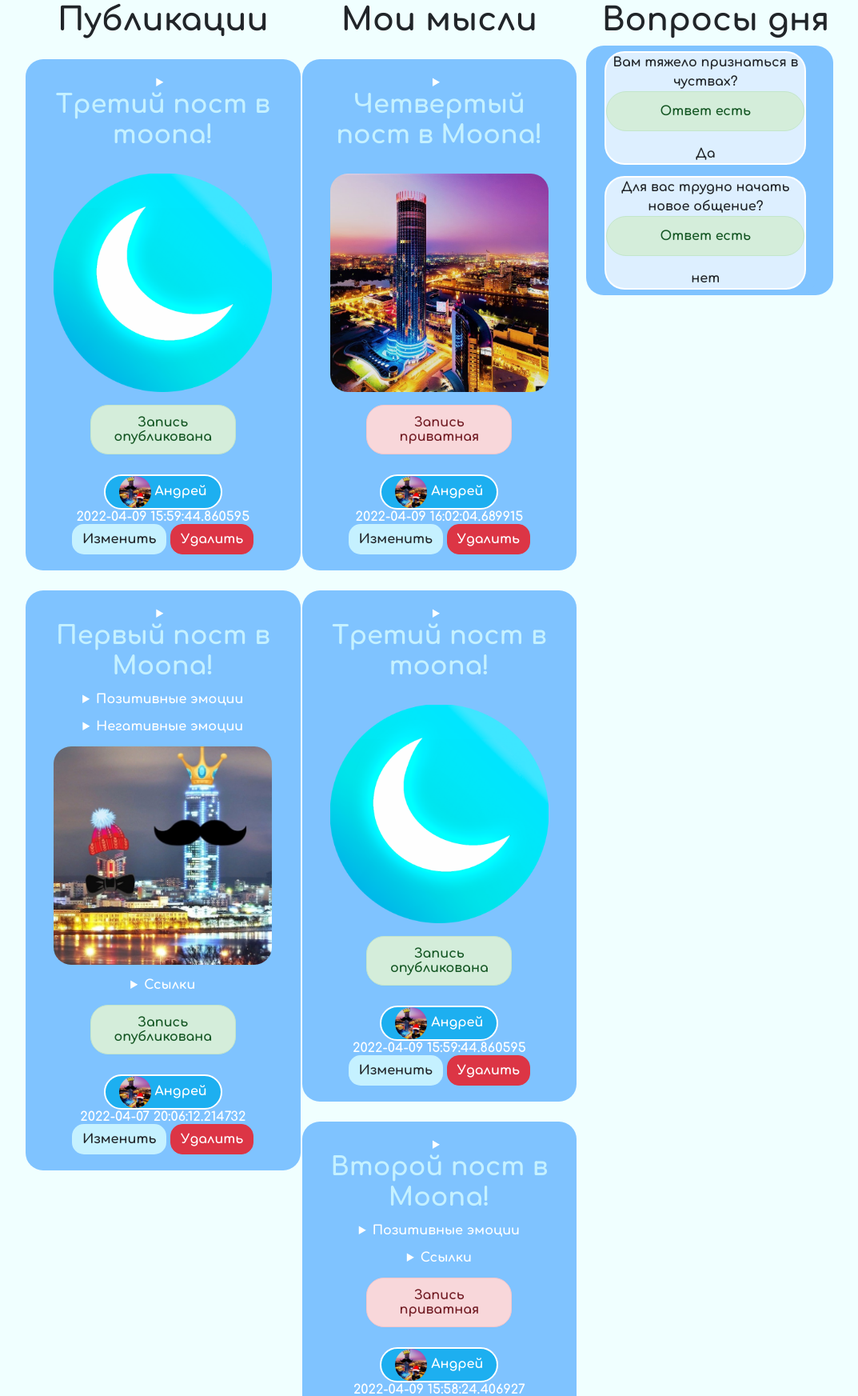
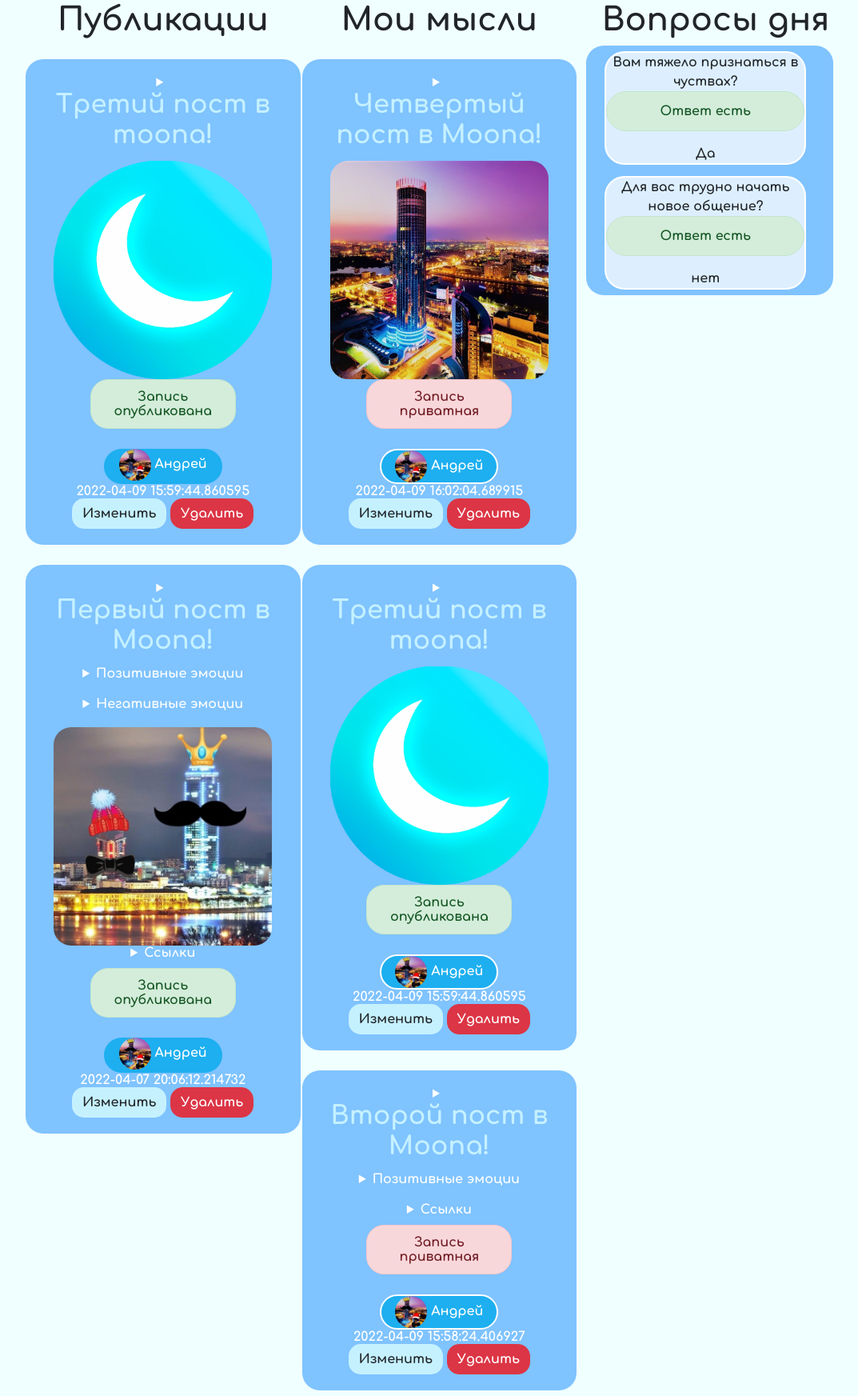
Before and after one commit to AndreiDuvakin/MoonaProjectDevelopment, a Flask app: page /diary in a window 1280 px wide. Shown: the part 179-1924 px from the top of the page at 80% size, without its empty margins (33-1106 px from the left). Run offline with Flask 2, Linux system fonts and the light colour scheme; a user stored in the database is signed in; data comes from the database, SQL or seed files in the repository; both versions use the stored data as it was after the commit; some libraries are stand-ins or nearby versions.

Commit message:
правки в верстке, добавлена страница "О нас"

```diff
--- a/main.py
+++ b/main.py
@@ -418,15 +418,6 @@ def recovery():
         if finish.validate_on_submit():
             db_sess = db_session.create_session()
             user = db_sess.query(User).filter(User.email == user_email).first()
-            # user2 = User(
-            #     name=user.name,
-            #     surname=user.surname,
-            #     login=user.login,
-            #     age=user.age,
-            #     about=user.about,
-            #     email=user_email,
-            #     photo=user.photo,
-            #     role='user')
             user.set_password(finish.password.data)
             user2 = session.merge(user)
             session.add(user2)
@@ -436,6 +427,11 @@ def recovery():
     return render_template('recovery.html', title='Восстановление пароля', form=form, message='', s='1')
 
 
+@app.route('/about_us')
+def about():
+    return render_template('about.html', title='О нас')
+
+
 def main():
     db_session.global_init("db/moona_data.db")
     app.run()
--- a/static/css/diary.css
+++ b/static/css/diary.css
@@ -8,11 +8,35 @@ height: 55%;
     -webkit-border-radius:22px;
     -moz-border-radius: 22px;
     border-radius: 22px;
-border:2px solid #FFFFFF;
+    border:2px solid #ffffff;
     margin-top: 20px;
 }
 .bad_centre {
     text-align: center;
+}
+summary {
+    margin-bottom: 10px;
+}
+.pos_emot {
+    margin-bottom: 10px;
+}
+.nig_emot {
+    margin-bottom: 10px;
+}
+.my_author {
+    width:148px;
+    height:44px;
+    left:255px;
+    -webkit-border-radius: 22px;
+    -moz-border-radius: 22px;
+    border-radius: 22px;
+    border:2px;
+    solid #ffffff;
+    background-color:#1daff0;
+    top: 98px;
+}
+.emot {
+    margin-bottom: 30px;
 }
 #image {
     width: 70%;
@@ -91,7 +115,7 @@ margin-left: 10px;
 }
 .is_ans {
     background-color:#ddefff;
-border:2px solid #FFFFFF;
+    border:2px solid #ffffff;
     border-radius: 25px;
 }
 .emot_block {
--- /dev/null
+++ b/templates/about.html
@@ -0,0 +1,6 @@
+<link rel="stylesheet" href="../static/css/about.css">
+{% extends "base.html" %}
+
+{% block content %}
+
+{% endblock %}
--- a/templates/base.html
+++ b/templates/base.html
@@ -34,7 +34,7 @@
             </a>
         </ul>
         <ul class="navbar-nav">
-            <a class="navbar-brand" href="/about">
+            <a class="navbar-brand" href="/about_us">
                 <h2 style="color:#56a3ff">О нас</h2>
             </a>
         </ul>
--- a/templates/diary.html
+++ b/templates/diary.html
@@ -31,13 +31,11 @@
                         <summary class="emot_block">
                             <strong class="emot_block">Позитивные эмоции</strong>
                         </summary>
-                        <p></p>
                         {% for item2 in emotion_pub[loop.index0]['pos_emot'] %}
                         <strong class="alert alert-success" role="alert" style="border-radius: 22px;">{{item2}}</strong>
                         {% endfor %}
                     </details>
                 </div>
-                <p></p>
                 {% endif %}
                 {% if emotion_pub[loop.index0]['nig_emot'] != None %}
                 <div class="nig_emot">
@@ -51,31 +49,25 @@
                         {% endfor %}
                     </details>
                 </div>
-                <p></p>
                 {% endif %}
                 {% if item.photo != None %}
-                <p></p>
                 <div class="photo">
                     <img width="90%" src="{{ item.photo }}"
                          style="border-radius: 22px;">
                 </div>
-                <p></p>
                 {% endif %}
                 {% if emotion_pub[loop.index0]['link'] != None %}
                 <details>
                     <summary class="emot_block">
                         <strong class="emot_block">Ссылки</strong>
                     </summary>
-                    <p></p>
                     {% for item2 in emotion_pub[loop.index0]['link'] %}
                     <div class="link">
                         <a class="alert alert-light" role="alert" href="{{ item2 }}" style="border-radius: 22px;">Ссылка
                             {{ loop.index }}</a>
                     </div>
-                    <p></p>
                     {% endfor %}
                 </details>
-                <p></p>
                 {% endif %}
                 {% if item.public == 1 or item.public == 'True' %}
                 <div style="border-radius: 22px;" class="alert alert-success pub" role="alert">Запись
@@ -86,9 +78,7 @@
                     приватная
                 </div>
                 {% endif %}
-                <div class="my_author" style="style=position:absolute; width:148px; height:44px; left:255px; -webkit-border-radius:
-             22px;-moz-border-radius: 22px;border-radius: 22px; border:2px solid #FFFFFF; background-color:#1daff0; top:
-             98px;"><img src="../{{ current_user.photo }}" width="40" height="40" style="border-radius: 22px">
+                <div class="my_author"><img src="../{{ current_user.photo }}" width="40" height="40" style="border-radius: 22px">
                     <strong style="color: #ffffff">{{ current_user.name }}</strong>
                 </div>
                 <strong style="color:#ffffff">{{item.date}}</strong>
@@ -130,13 +120,13 @@
                         <summary class="emot_block">
                             <strong class="emot_block">Позитивные эмоции</strong>
                         </summary>
-                        <p></p>
-                        {% for item2 in emotion[loop.index0]['pos_emot'] %}
-                        <strong class="alert alert-success" role="alert" style="border-radius: 22px;">{{item2}}</strong>
-                        {% endfor %}
+                            <ul style="list-style-type: none">
+                            {% for item2 in emotion[loop.index0]['pos_emot'] %}
+                            <li><div class="emot"><strong class="alert alert-success" role="alert" style="border-radius: 22px;">{{item2}}</strong></div></li>
+                            {% endfor %}
+                            </ul>
                     </details>
                 </div>
-                <p></p>
                 {% endif %}
                 {% if emotion[loop.index0]['nig_emot'] != None %}
                 <div class="nig_emot">
@@ -144,37 +134,32 @@
                         <summary class="emot_block">
                             <strong class="emot_block">Негативные эмоции</strong>
                         </summary>
-                        <p></p>
-                        {% for item2 in emotion[loop.index0]['nig_emot'] %}
-                        <strong class="alert alert-danger" role="alert" style="border-radius: 22px;">{{item2}}</strong>
-                        {% endfor %}
+                        <ul style="list-style-type: none">
+                            {% for item2 in emotion[loop.index0]['nig_emot'] %}
+                            <li><div class="emot"><strong class="alert alert-danger" role="alert" style="border-radius: 22px;">{{item2}}</strong></div></li>
+                            {% endfor %}
+                        </ul>
                     </details>
                 </div>
-                <p></p>
                 {% endif %}
                 {% if item.photo != None %}
-                <p></p>
                 <div class="photo">
                     <img width="90%" src="{{ item.photo }}"
                          style="border-radius: 22px;">
                 </div>
-                <p></p>
                 {% endif %}
                 {% if emotion[loop.index0]['link'] != None %}
                 <details>
                     <summary class="emot_block">
                         <strong class="emot_block">Ссылки</strong>
                     </summary>
-                    <p></p>
                     {% for item2 in emotion[loop.index0]['link'] %}
                     <div class="link">
                         <a class="alert alert-light" role="alert" href="{{ item2 }}" style="border-radius: 22px;">Ссылка
                             {{ loop.index }}</a>
                     </div>
-                    <p></p>
                     {% endfor %}
                 </details>
-                <p></p>
                 {% endif %}
                 {% if item.public == 1 or item.public == 'True' %}
                 <div style="border-radius: 22px;" class="alert alert-success pub" role="alert">Запись
```
Also changed, not shown: static/css/question.css (+6 -6 lines), db/moona_data.db, static/css/about.css (added). Lines whose indentation alone changed are shown as unchanged.
